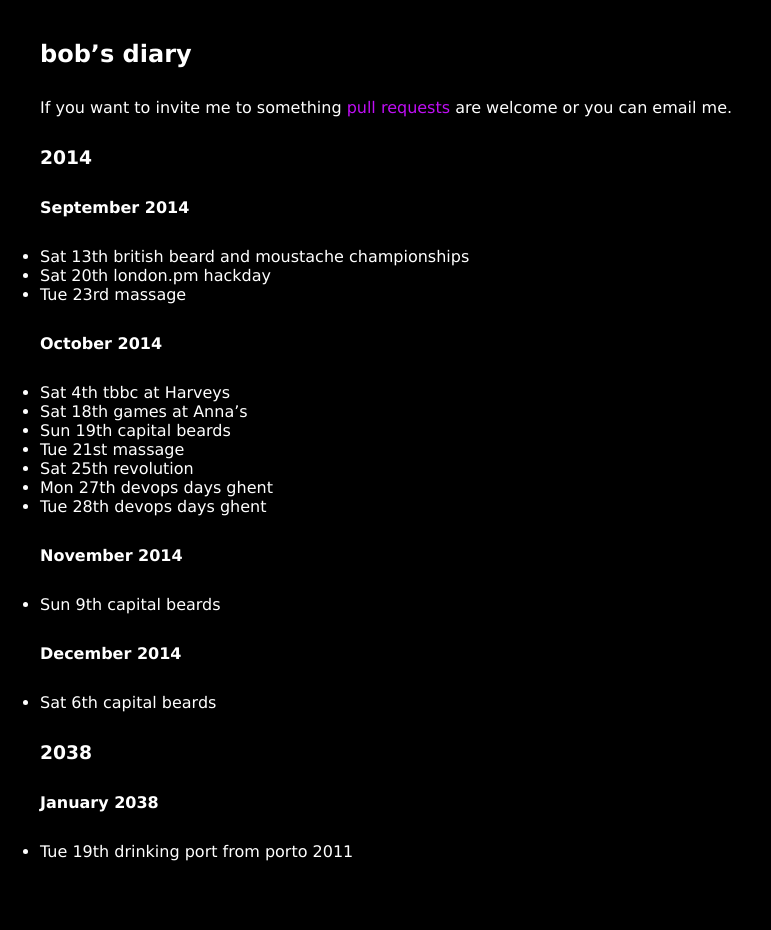
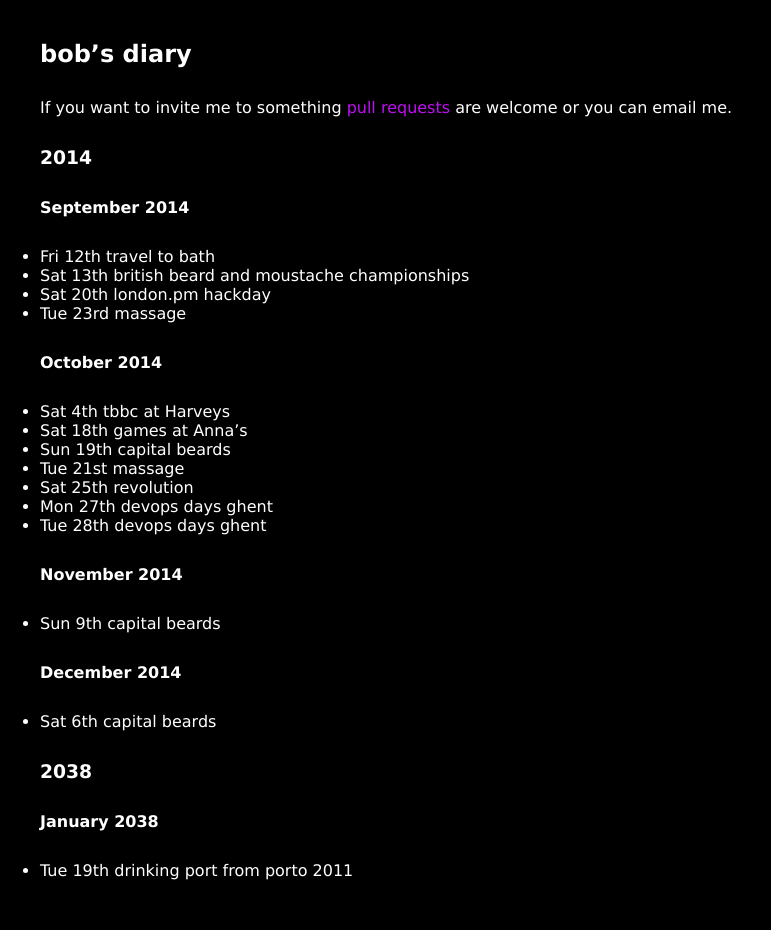
Before and after one commit to rjw1/randomness.org.uk, a Jekyll site: the page built from diary/index.md, in a window 1280 px wide. Shown: the whole page, without its empty margins (0-771 px from the left). Built offline with Jekyll 4.4.1, drawn with Linux system fonts in a browser that asks for light colours; Markdown is read by kramdown in place of the engine named in the settings.

Commit message:
travel to bath

```diff
--- a/diary/index.md
+++ b/diary/index.md
@@ -11,6 +11,7 @@ are welcome or you can email me.
 
 #### September 2014 ####
 
+* Fri 12th travel to bath
 * Sat 13th british beard and moustache championships
 * Sat 20th london.pm hackday
 * Tue 23rd massage
```
